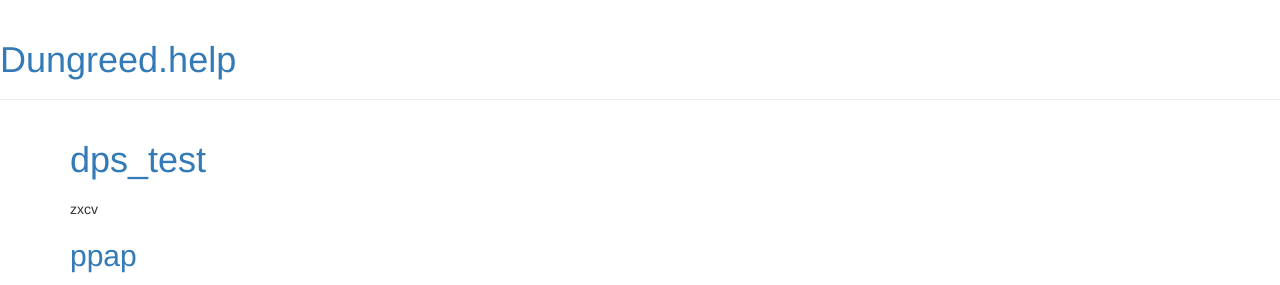
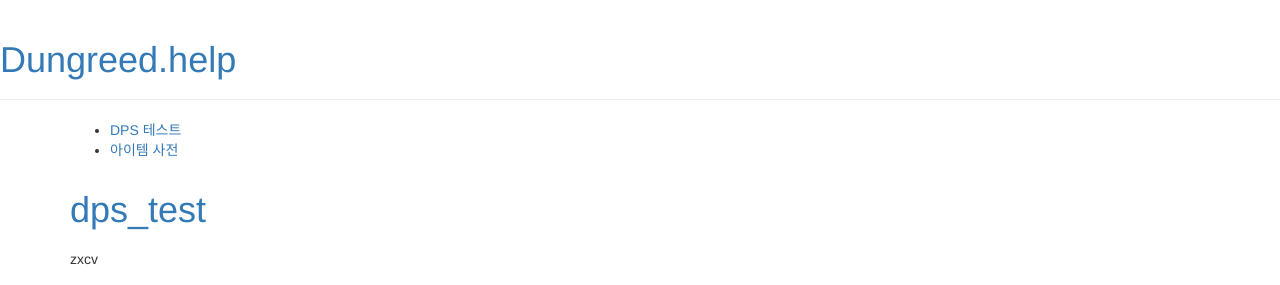
Before and after one commit to Goto-Namj/django_project, a Django app: page /guide/ in a window 1280 px wide. Shown: the top 285 px of the page. Run offline with Django 3.2, Linux system fonts and the light colour scheme; some libraries are stand-ins or nearby versions.

Commit message:
메인페이지에 목차 추가

```diff
--- a/dungreed/templates/dungreed/base.html
+++ b/dungreed/templates/dungreed/base.html
@@ -11,6 +11,18 @@
         <div class="page-header">
             <h1><a href="/">Dungreed.help</a></h1>
         </div>
+        <div class="list_dungreed.help">
+            <div class="container">
+                <ul>
+                    <li class="dps_test">
+                        <a href="/dps_test">DPS 테스트</a>
+                    </li>
+                    <li class="item_dictionary">
+                        <a href="/item_dictionary">아이템 사전</a>
+                    </li>
+                </ul>
+            </div>
+        </div>
         <div class="content container">
             <div class="row">
                 <div class="col-md-8">
```
